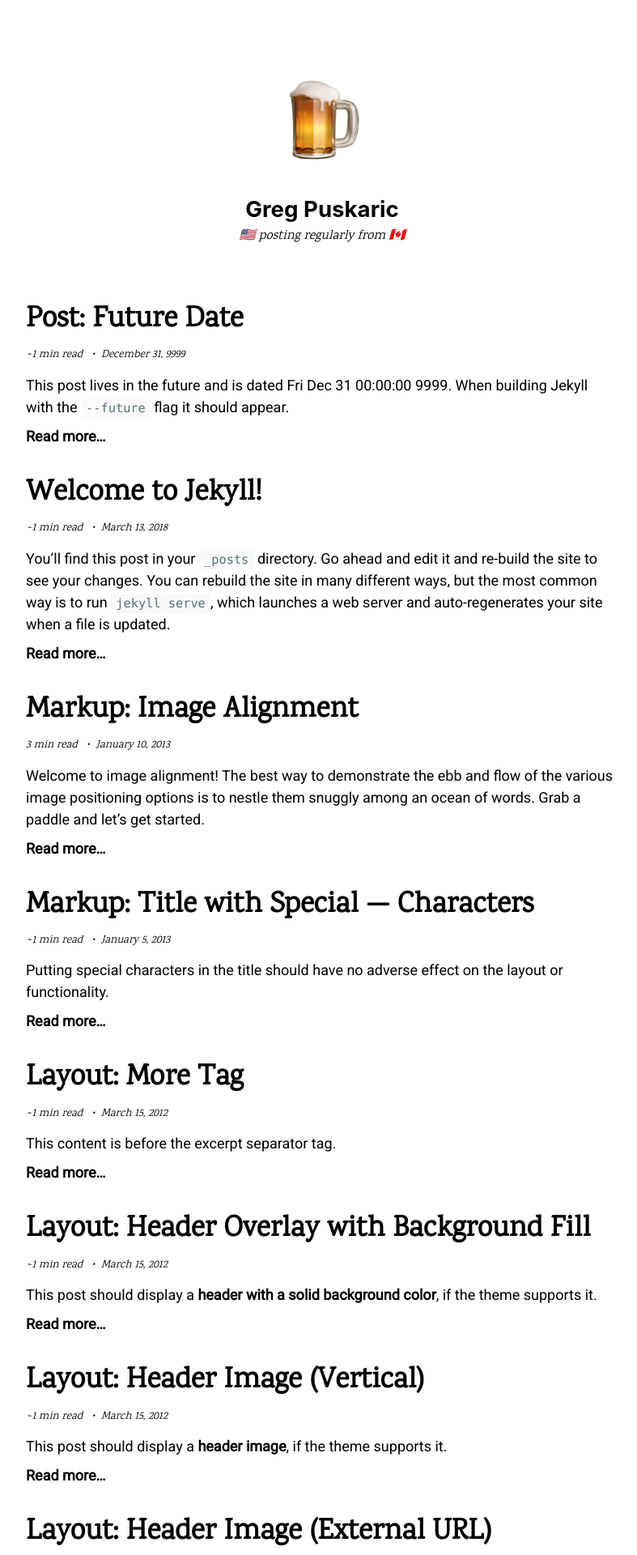
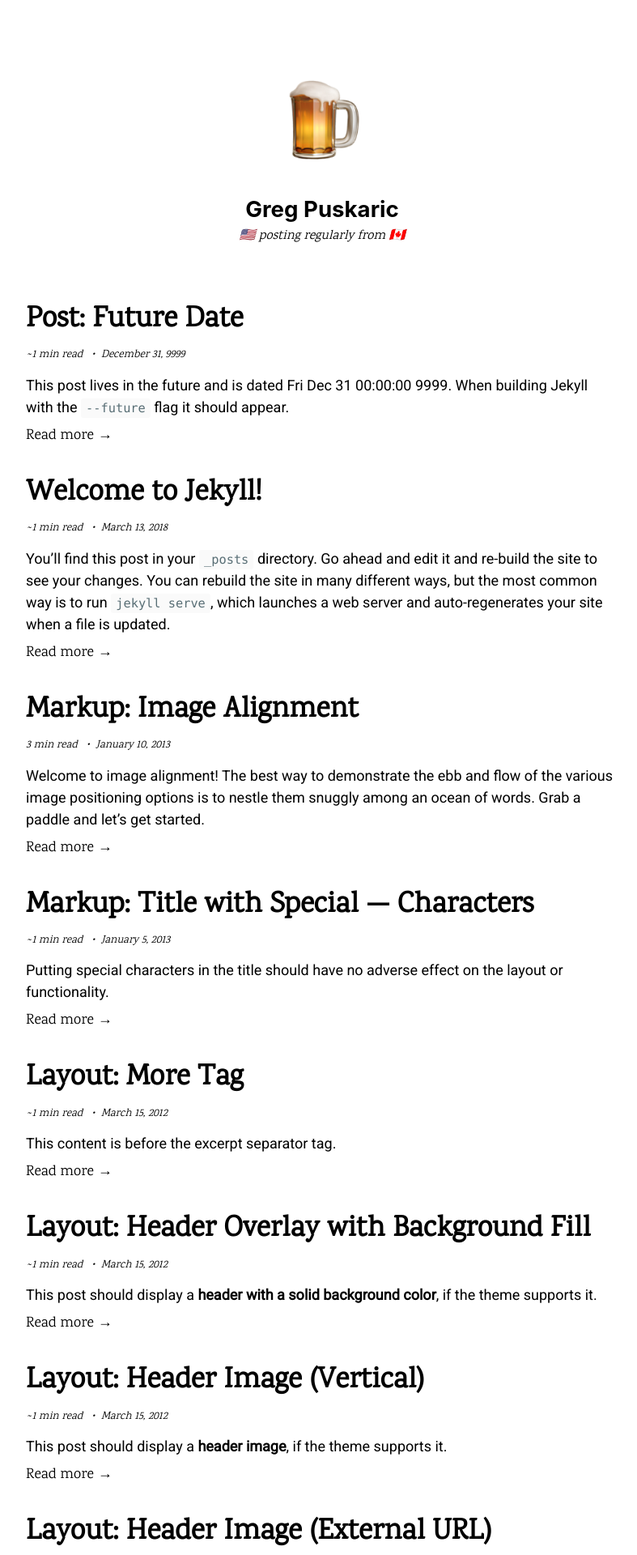
Before and after one commit to gpuskaric/gpuskaric.github.io, a Jekyll site: the page built from index.md, in a window 1280 px wide. Shown: the top 1920 px of the page at 81% size, without its empty margins (242-1029 px from the left). Built offline with Jekyll 4.4.1, drawn with Linux system fonts in a browser that asks for light colours; nearby versions of some CDN libraries; the list of posts is cut into pages by our own code; some of the changed text lies outside the part shown.

Commit message:
style tweaks

```diff
--- a/_config.yml
+++ b/_config.yml
@@ -77,12 +77,12 @@ author:
 
 # Footer Links
 footer_links:
+  - title: Linkedin
+    url: https://linkedin.com/greg.puskaric
+    icon: fab fa-linkedin
   - title: Twitter
     url: https://twitter.com/gpuskaric
     icon: fab fa-twitter-square
-  - title: Instagram
-    url: https://instagram.com/gpuskaric
-    icon: fab fa-instagram
   - title: GitHub
     url: https://github.com/gpuskaric
     icon: fab fa-github-square
--- a/_data/text.yml
+++ b/_data/text.yml
@@ -10,7 +10,7 @@ en: &DEFAULT_EN
   menu_label: "Menu"
   by: "by"
   min_read: "min read"
-  read_more: "Read more&hellip;"
+  read_more: "Read more →"
   categories: "Categories"
   tags: "Tags"
   pages_categorized: "Pages filed under"
--- a/_sass/so-simple/_global.scss
+++ b/_sass/so-simple/_global.scss
@@ -129,10 +129,9 @@
 
 .site-footer {
   @include clearfix();
-  margin: 2em 0;
+  margin: 6em 0 2em 0;
   padding: 2em 0;
   text-align: center;
-  border-top: 1px solid $border-color;
 
   .social-icons {
     margin-bottom: 0.5em;
@@ -166,8 +165,12 @@
 }
 
 .more-link {
-  font-weight: bold;
   text-decoration: none;
+  font-family: $serif-font-family;
+
+  &.hover {
+    color: $accent-color;
+  }
 }
 
 .back-to-top {
@@ -305,9 +308,11 @@
   margin-bottom: 2em;
   padding: 0.5em;
   width: 100%;
+  height: 50px;
   font-size: 0.9em;
-  border: 2px solid $border-color;
+  border: none;
   border-radius: $border-radius;
+  box-shadow: 0px 3.5px 20px 4px #ddd;
 }
 
 .toc-wrapper {
```
